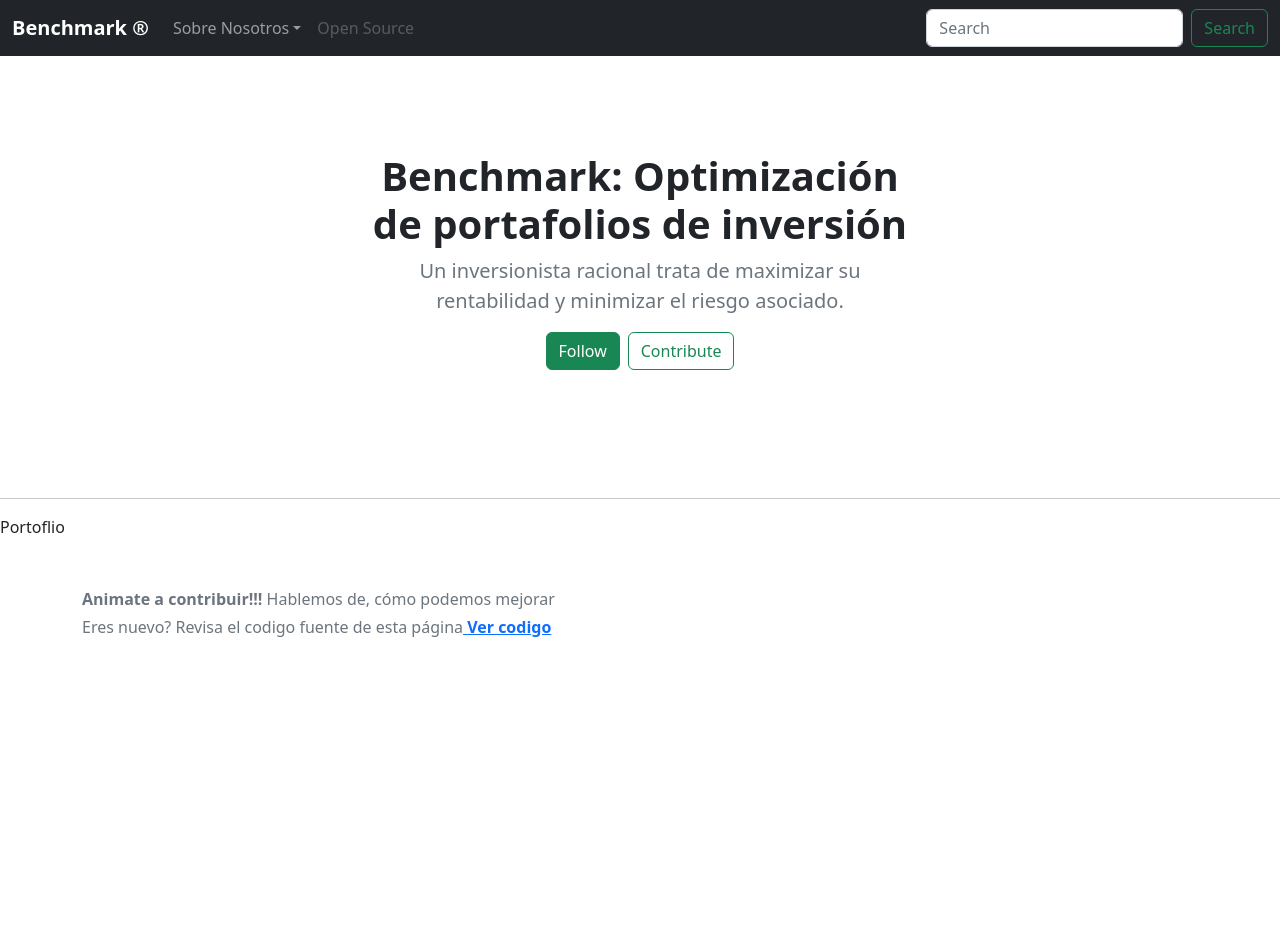
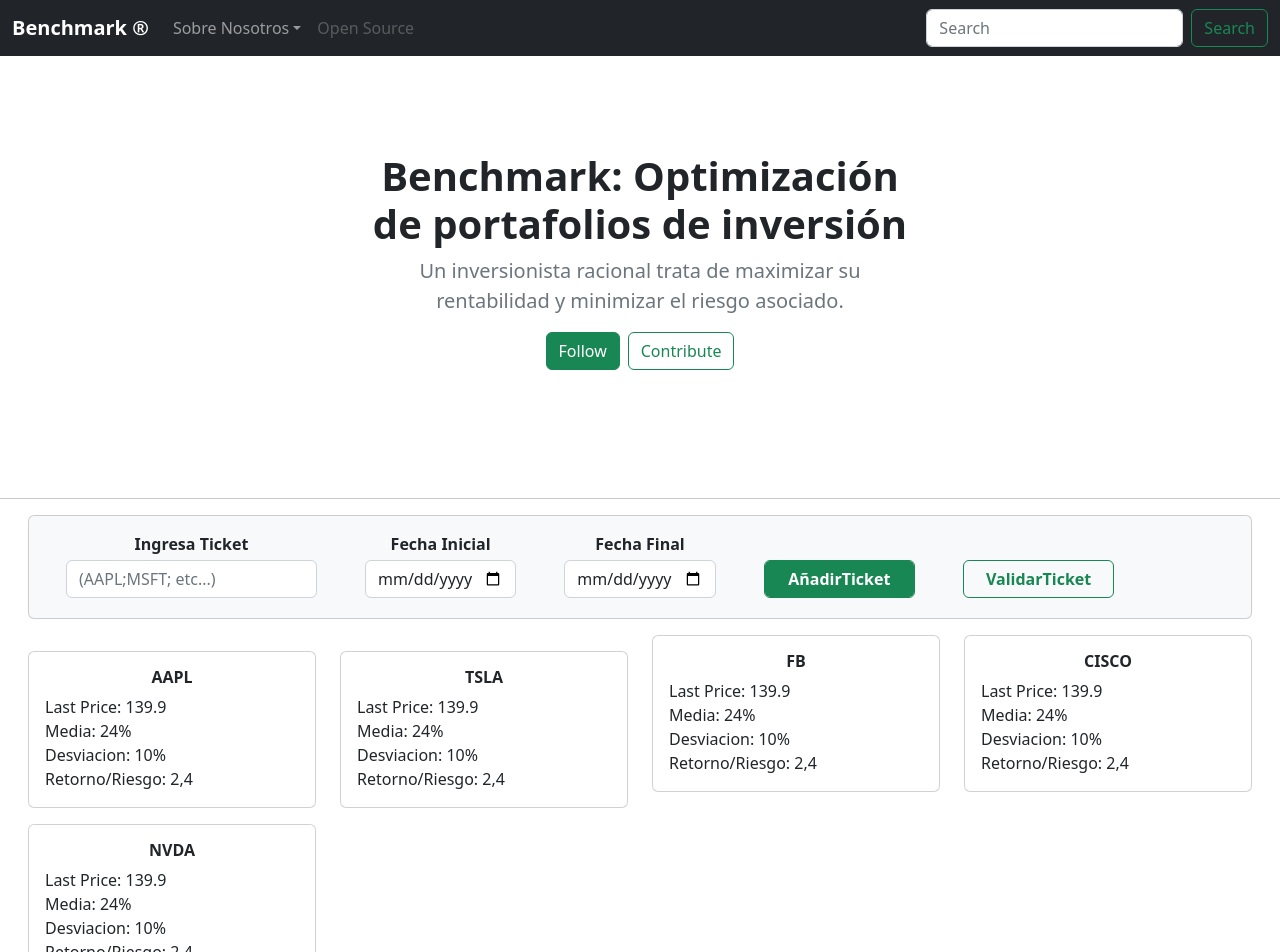
Before and after one commit to benchmarkco/front, a React (Vite) app: page /front/portfolio in a window 1280 px wide. Shown: the top 952 px of the page. Before the commit the page ends 800 px from the top, so only its background shows below. Built offline with nearby package versions, Linux system fonts and the light colour scheme.

Commit message:
añado formulario de registro portafolio

```diff
--- a/src/components/PortfolioOptimization/Portfolio.jsx
+++ b/src/components/PortfolioOptimization/Portfolio.jsx
@@ -1,6 +1,163 @@
+import { useEffect, useState } from "react"
+import { useForm } from 'react-hook-form'
+
+
 const Portoflio = () => {
+  const { register, handleSubmit } = useForm({});
+  const [tax, setTax] = useState(0);
+
+  const onSubmit = data => {
+
+      const result_data = helperConversor(parseInt(data.tipo),
+                                          parseFloat(data.interes.replace(",", ".")),
+                                          parseFloat(data.periodo))
+      setTax(result_data)
+  }
+
+
+
   return (
-    <div>Portoflio</div>
+
+      <>
+
+
+      <div className="row mx-3">
+        <div className="col-md-12">
+            <div className="card bg-light align-items-center">
+              <div className="card-body text-center">
+
+              <form onSubmit={handleSubmit(onSubmit)}>
+
+                  <div className="row gx-5">
+                    <div className="col-md-3">
+                      <label htmlFor="inputticket" className="fw-bold"> Ingresa Ticket</label>
+                      <input {...register("ticket")}
+                             type="text" id="inputticket" className="form-control my-1"
+                             aria-describedby="passwordHelpInline"
+                             placeholder="(AAPL;MSFT; etc...) "/>
+                    </div>
+
+                    <div className="col-md-2">
+                      <label htmlFor="inputtickedateinit" className="fw-bold">Fecha Inicial</label>
+                      <input {...register("fecha_ini")}
+                             type="date" id="inputtickedateinit" className="form-control my-1"
+                             aria-describedby="passwordHelpInline"
+                             />
+                    </div>
+
+                    <div className="col-md-2">
+                      <label htmlFor="inputtickedateinit" className="fw-bold">Fecha Final</label>
+
+                      <input
+                            type="date" id="inputticketdatefin" className="form-control my-1"
+                             aria-describedby="passwordHelpInline"
+                             />
+                    </div>
+
+
+                    <div className="col-md-2">
+                      <label htmlFor="inputtickedateinit" className="text-light">Añadir</label>
+
+                      <button className="btn btn-success form-control my-1 fw-bold"> AñadirTicket</button>
+                    </div>
+                    <div className="col-md-2">
+                      <label htmlFor="inputtickedateinit" className="text-light">Validar</label>
+
+                      <button className="btn btn-outline-success form-control my-1 fw-bold"> ValidarTicket</button>
+                    </div>
+                  </div>
+              </form>
+
+
+              </div>
+            </div>
+        </div>
+     </div>
+
+      <div className="row mx-3 my-3">
+
+        <div className="col-md-3 my-3">
+          <div class="card">
+            <div class="card-body">
+            <h6 class="card-title fw-bold text-center">AAPL</h6>
+              Last Price: 139.9
+              <br />
+              Media: 24%
+              <br />
+              Desviacion: 10%
+              <br />
+              Retorno/Riesgo: 2,4
+            </div>
+          </div>
+        </div>
+
+        <div className="col-md-3 my-3">
+          <div class="card">
+            <div class="card-body">
+            <h6 class="card-title fw-bold text-center">TSLA</h6>
+              Last Price: 139.9
+              <br />
+              Media: 24%
+              <br />
+              Desviacion: 10%
+              <br />
+              Retorno/Riesgo: 2,4
+            </div>
+          </div>
+        </div>
+
+        <div className="col-md-3">
+          <div class="card">
+            <div class="card-body">
+            <h6 class="card-title fw-bold text-center">FB</h6>
+              Last Price: 139.9
+              <br />
+              Media: 24%
+              <br />
+              Desviacion: 10%
+              <br />
+              Retorno/Riesgo: 2,4
+            </div>
+          </div>
+        </div>
+
+
+        <div className="col-md-3">
+          <div class="card">
+            <div class="card-body">
+            <h6 class="card-title fw-bold text-center">CISCO</h6>
+              Last Price: 139.9
+              <br />
+              Media: 24%
+              <br />
+              Desviacion: 10%
+              <br />
+              Retorno/Riesgo: 2,4
+            </div>
+          </div>
+        </div>
+
+
+        <div className="col-md-3">
+          <div class="card">
+            <div class="card-body">
+            <h6 class="card-title fw-bold text-center">NVDA</h6>
+              Last Price: 139.9
+              <br />
+              Media: 24%
+              <br />
+              Desviacion: 10%
+              <br />
+              Retorno/Riesgo: 2,4
+            </div>
+          </div>
+        </div>
+
+      </div>
+
+
+      </>
+
   )
 }
 
--- a/src/pages/PortfoliOptimization.jsx
+++ b/src/pages/PortfoliOptimization.jsx
@@ -1,7 +1,5 @@
 import Navbar from '../components/Navbar'
 import Jumbotron from '../components/Jumbotron'
-import Card from '../components/Card'
-import CardContainer from '../components/CardContainer'
 import Footer from '../components/Footer'
 import Portfolio from '../components/PortfolioOptimization/Portfolio'
 
```
